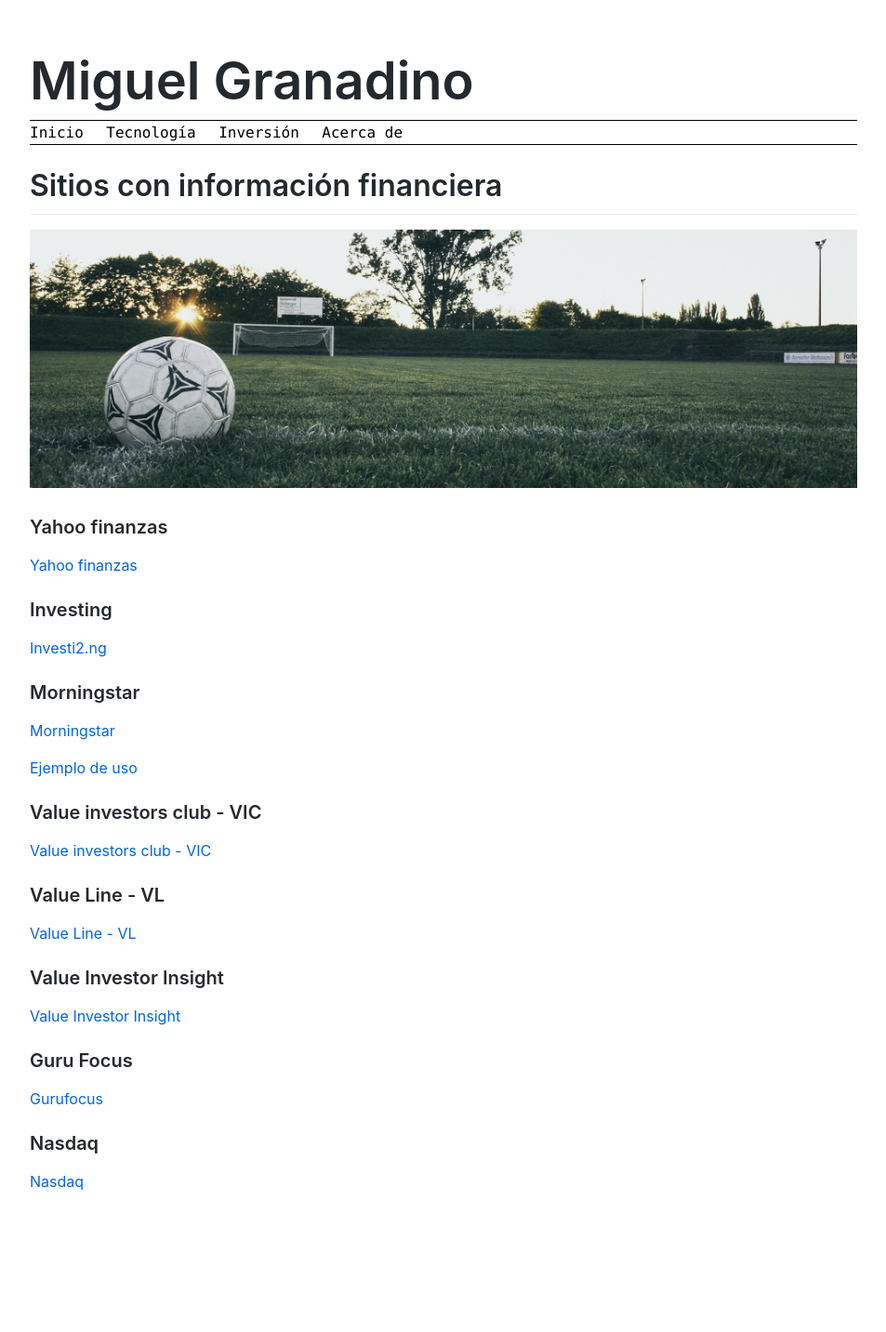
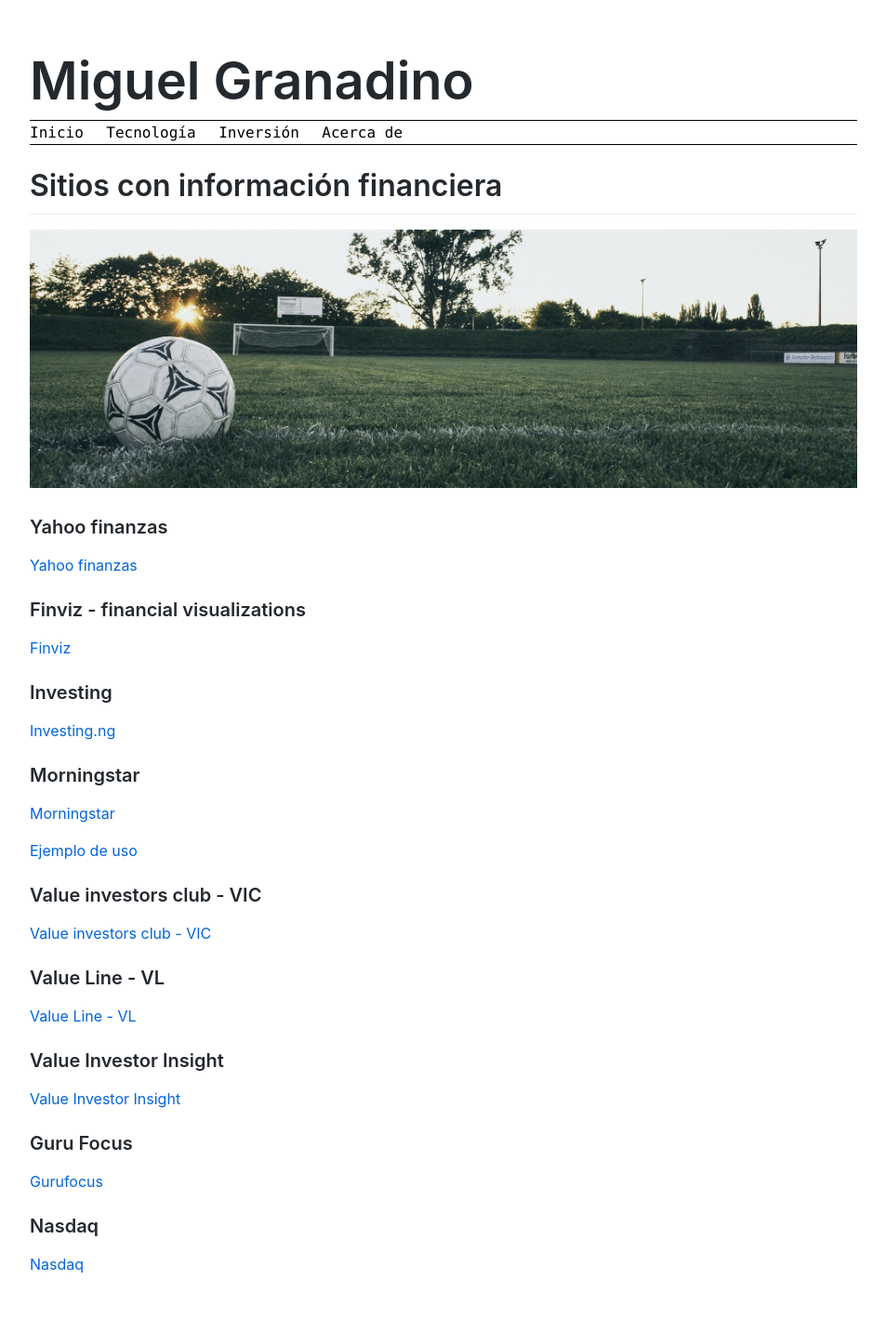
Before and after one commit to Akira3030/formacion, a Jekyll site: the page built from articulos/inversiones/sitios-con-informacion-financiera.md, in a window 1280 px wide. Shown: the whole page at 93% size, without its empty margins (163-1116 px from the left). Built offline with Jekyll 4.4.1, drawn with Linux system fonts in a browser that asks for light colours; before the commit the page ends 1344 px from its top, so only the background shows below that.

Commit message:
Update sitios-con-informacion-financiera.md

```diff
--- a/articulos/inversiones/sitios-con-informacion-financiera.md
+++ b/articulos/inversiones/sitios-con-informacion-financiera.md
@@ -11,8 +11,11 @@
 ### Yahoo finanzas
 [Yahoo finanzas](https://es.finance.yahoo.com/)
 
+### Finviz - financial visualizations
+[Finviz](https://finviz.com/)
+
 ### Investing
-[Investi2.ng](https://www.investing.com/)
+[Investing.ng](https://www.investing.com/)
 
 ### Morningstar
 [Morningstar](https://www.morningstar.es)
```
